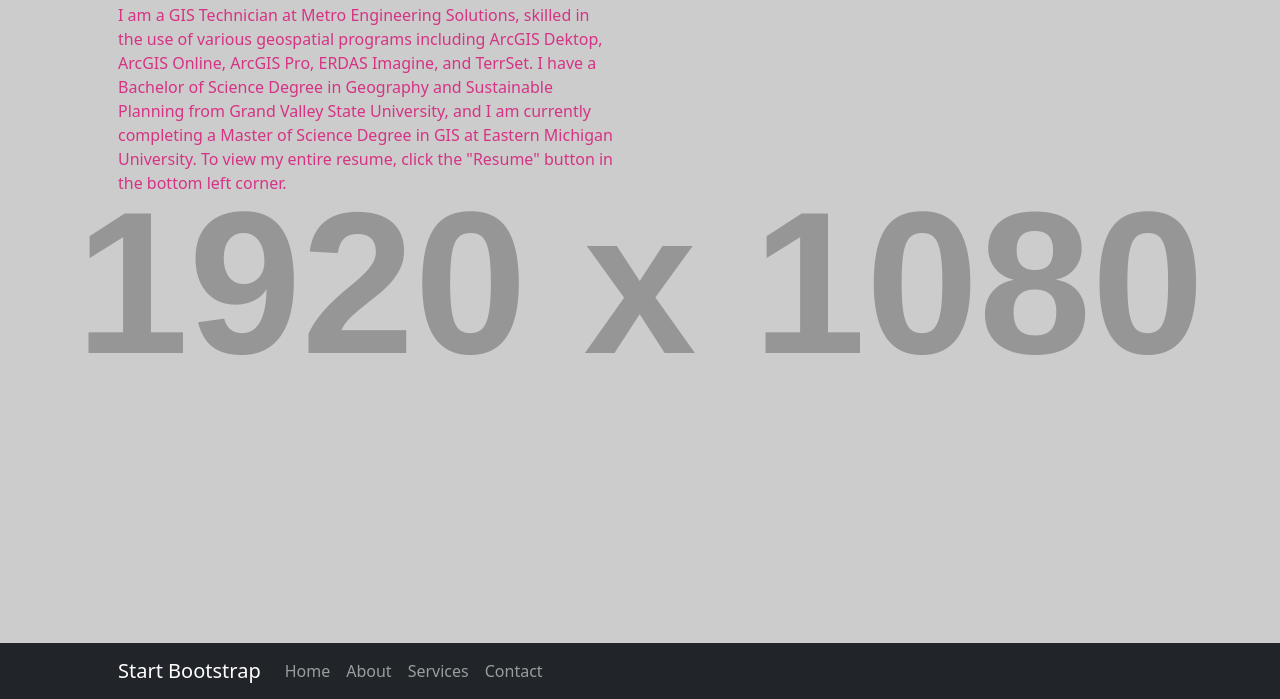
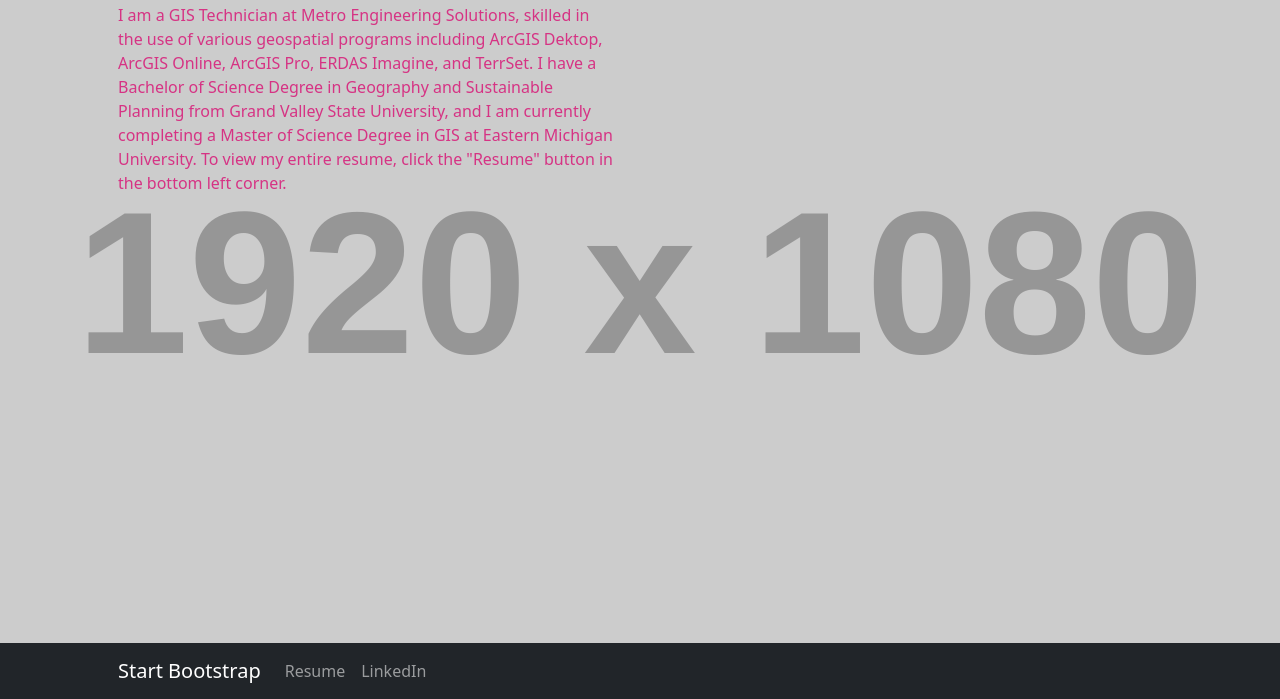
Before and after one commit to meredithpascoe/meredithpascoe.github.io, a plain HTML site: page index.html in a window 1280 px wide. Shown: the part 101-800 px from the top of the page. Drawn offline with nearby package versions, Linux system fonts and the light colour scheme; placeholder pictures from the web are drawn by us.

Commit message:
Update index.html

```diff
--- a/index.html
+++ b/index.html
@@ -19,10 +19,8 @@
                 <button class="navbar-toggler" type="button" data-bs-toggle="collapse" data-bs-target="#navbarResponsive" aria-controls="navbarResponsive" aria-expanded="false" aria-label="Toggle navigation"><span class="navbar-toggler-icon"></span></button>
                 <div class="collapse navbar-collapse" id="navbarResponsive">
                     <ul class="navbar-nav ml-auto">
-                        <li class="nav-item active"><a class="nav-link" href="#!">Home</a></li>
-                        <li class="nav-item"><a class="nav-link" href="https://github.com/meredithpascoe/meredithpascoe.github.io/blob/main/resume.md">About</a></li>
-                        <li class="nav-item"><a class="nav-link" href="#!">Services</a></li>
-                        <li class="nav-item"><a class="nav-link" href="#!">Contact</a></li>
+                        <li class="nav-item"><a class="nav-link" href="https://github.com/meredithpascoe/meredithpascoe.github.io/blob/main/resume.md">Resume</a></li>
+                        <li class="nav-item"><a class="nav-link" href="https://www.linkedin.com/in/meredith-pascoe-9a7ba4119/">LinkedIn</a></li>
                     </ul>
                 </div>
             </div>
```
